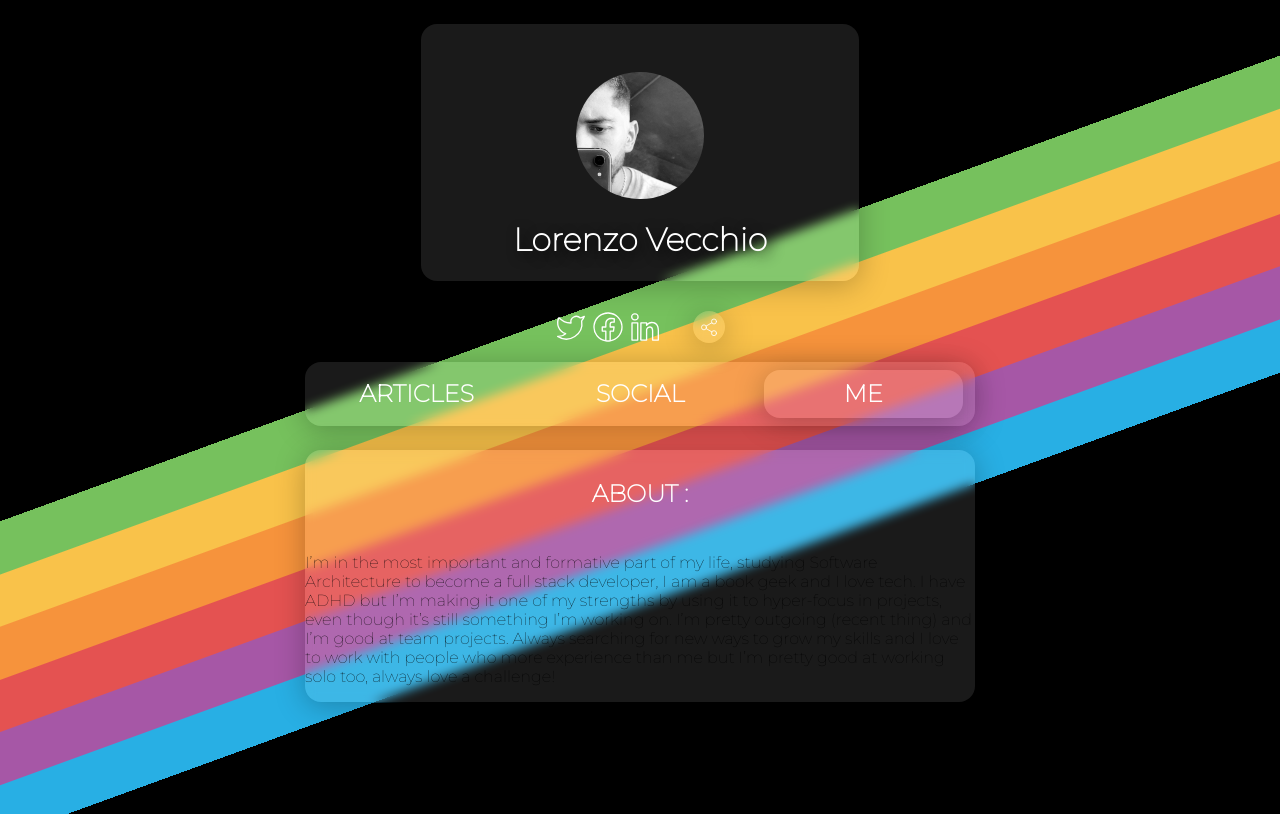
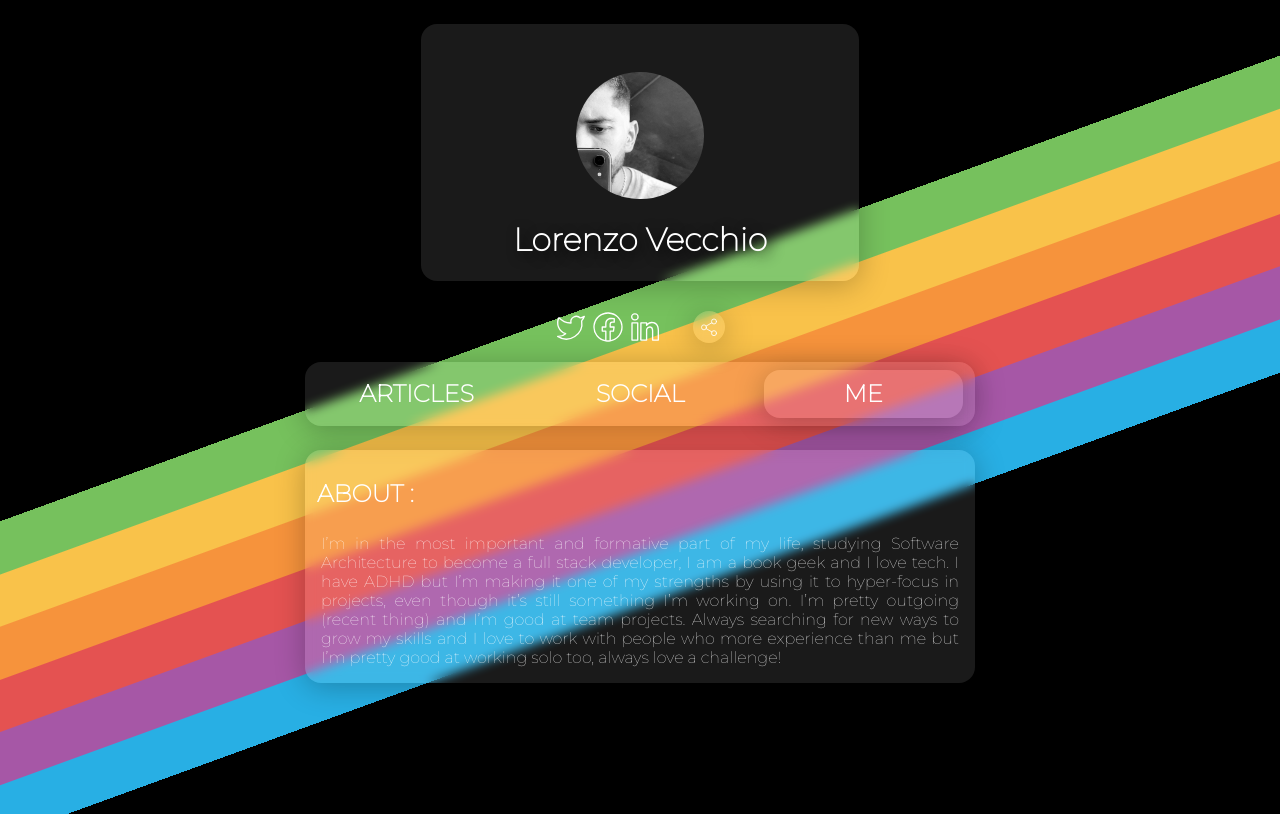
Before and after one commit to lorenzo-vecchio/lorenzo-vecchio.github.io, a plain HTML site: page index.html in a window 1280 px wide. Both pictures are taken after a click on the element "ME". Drawn offline with nearby package versions, Linux system fonts and the light colour scheme; no server answers.

Commit message:
Update style.css

```diff
--- a/style.css
+++ b/style.css
@@ -73,6 +73,21 @@ h2 {
     text-transform: uppercase;
 
 }
+#me h2 {
+    width: 100%;
+    display: flex;
+    flex-direction: row;
+    justify-content: flex-start;
+    margin-left: 1em;
+    margin-bottom: 0;
+}
+p {
+    color: white;
+    font-family: 'Montserrat', sans-serif;
+    margin-left: 1em;
+    margin-right: 1em;
+    text-align: justify;
+}
 #profileImage {
     margin-top: 3em;
     width: 29%;
@@ -97,6 +112,7 @@ svg {
     width: 2em;
     height: 2em;
 }
+
 .linkGroup {
     width: 90%;
     max-width: 670px;
@@ -222,6 +238,9 @@ a:active {
 #social {
     display: none;
 }
+#me {
+    display: none;
+}
 .slider {
     font-size: 1.5em;
     position:absolute;
```
